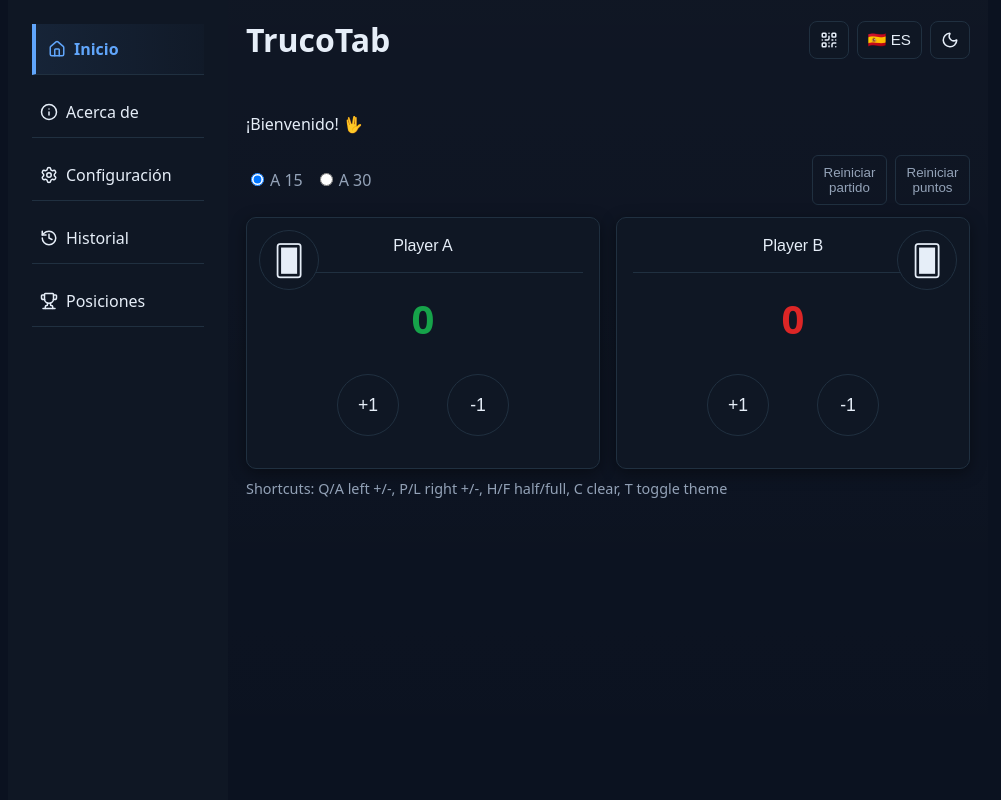
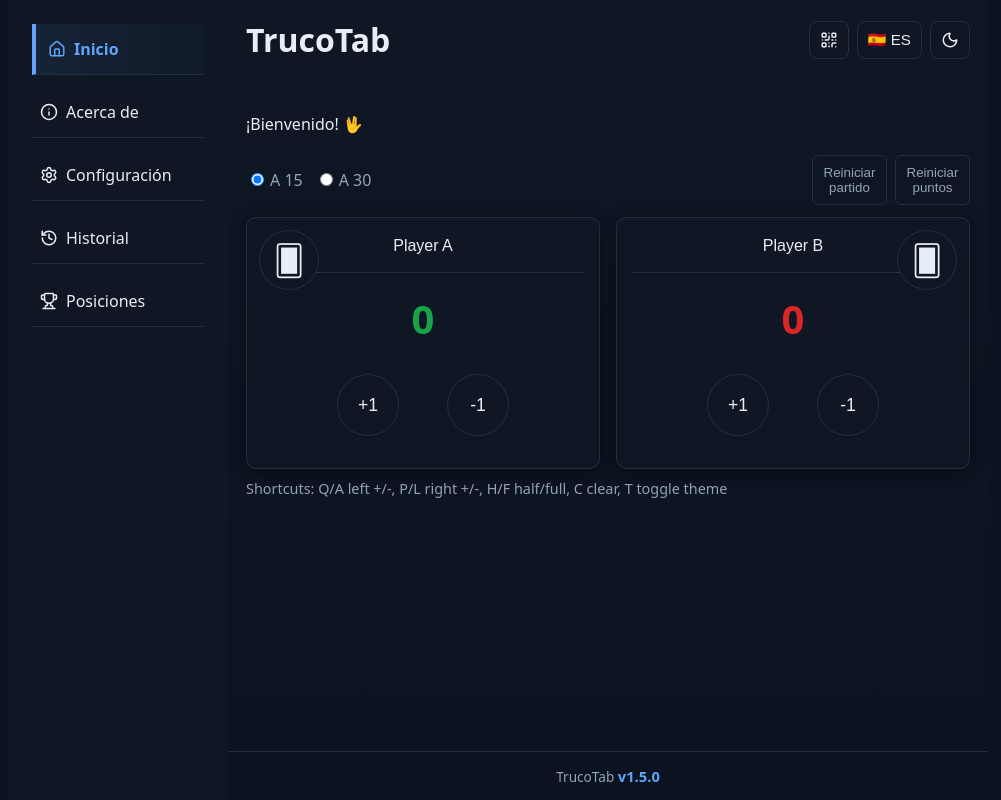
Before and after one commit to codealchemist/trucotab, a React (Vite) app: page / in a window 1280 px wide. Shown: the whole page, without its empty margins (142-1143 px from the left). Built offline with nearby package versions, Linux system fonts and the light colour scheme.

Commit message:
feat: render package version in footer and fix viewport 100dvh layout

```diff
--- a/src/routes/root.jsx
+++ b/src/routes/root.jsx
@@ -1,6 +1,7 @@
 import { Outlet, NavLink } from 'react-router-dom'
 import { useEffect, useState } from 'react'
 import { useSelector, useDispatch } from 'react-redux'
+import pkg from '../../package.json'
 import { setTheme, setLanguage } from '../store/settingsSlice'
 import { useTranslation } from '../i18n/useTranslation'
 import { QRCodeSVG } from 'qrcode.react'
@@ -293,6 +294,10 @@ export default function Root() {
       <main>
         <Outlet />
       </main>
+
+      <footer className='site-footer'>
+        TrucoTab <span className='version-pill'>v{pkg.version}</span>
+      </footer>
     </div>
   )
 }
--- a/src/styles.css
+++ b/src/styles.css
@@ -56,9 +56,14 @@ body {
 }
 .app {
   max-width: 980px;
+  height: 100vh;
+  height: 100dvh;
   margin: 0 auto;
   padding: 0;
+  display: flex;
+  flex-direction: column;
   background: linear-gradient(180deg, rgba(255, 255, 255, 0.02), transparent);
+  overflow: hidden;
 }
 .site-header {
   display: flex;
@@ -77,12 +82,23 @@ body {
 }
 main {
   margin-top: 0;
+  flex: 1;
+  overflow-y: auto;
 }
 
 /* Move internal spacing from the app container to header/main so side pane can be flush */
 .site-header,
 main {
   padding: 18px;
+}
+
+.site-footer {
+  padding: 14px 18px;
+  text-align: center;
+  font-size: 0.85rem;
+  color: var(--muted);
+  border-top: 1px solid var(--divider);
+  margin-top: auto;
 }
 
 .theme-toggle {
@@ -303,15 +319,16 @@ section h2 {
   .app {
     display: grid;
     grid-template-columns: auto 1fr;
-    grid-template-rows: auto 1fr;
-    min-height: 100vh;
+    grid-template-rows: auto 1fr auto;
+    height: 100vh;
+    height: 100dvh;
   }
 
   .side-pane {
     position: static;
     grid-column: 1;
     grid-row: 1 / -1;
-    height: 100vh;
+    height: 100%;
     box-shadow: none;
     width: auto;
     min-width: 220px;
@@ -319,13 +336,18 @@ section h2 {
 
   .site-header {
     grid-column: 2;
-    position: sticky;
-    top: 0;
-    z-index: 1100;
+    grid-row: 1;
   }
 
   main {
     grid-column: 2;
+    grid-row: 2;
+    overflow-y: auto;
+  }
+
+  .site-footer {
+    grid-column: 2;
+    grid-row: 3;
   }
 }
 
```
Also changed, not shown: 1 other file (tests, documents, lock files or other folders).
